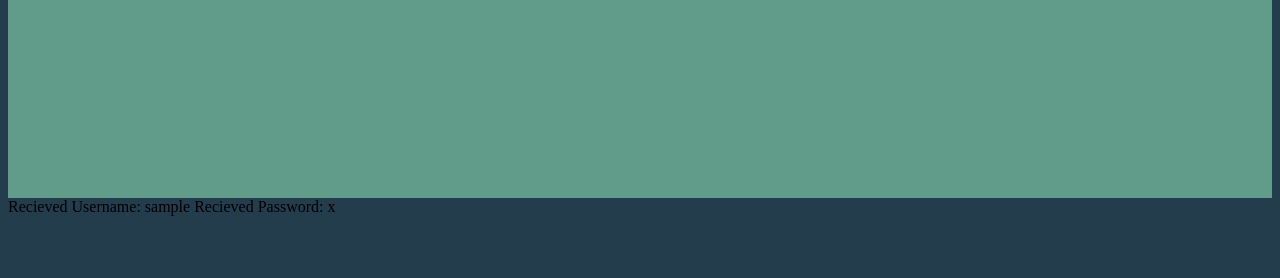
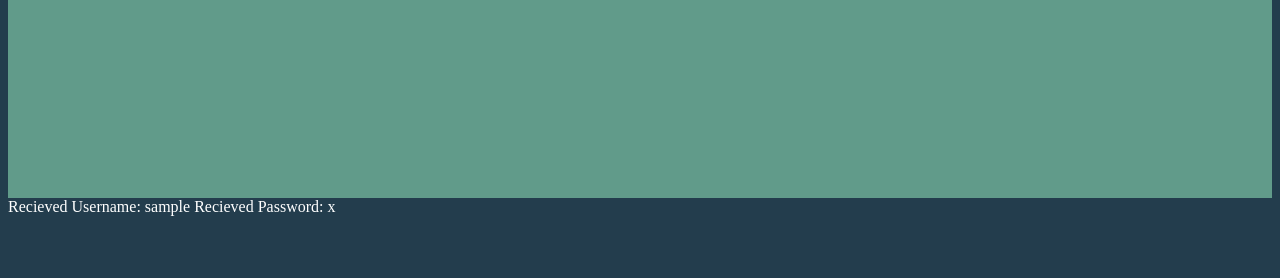
Before and after one commit to GucciGerm/Cammando_Narwhal, a Flask app: template templates/auth.html in a window 1280 px wide. Shown: the part 530-808 px from the top of the page. Run offline with Flask 2, Linux system fonts and the light colour scheme; the template is opened without the code that fills it: most values are stand-ins (such as "Sample title", 1, 10 or a date in 2020).

Commit message:
revise html

```diff
--- a/static/styles.css
+++ b/static/styles.css
@@ -5,6 +5,6 @@
 html {height: 100%;}
 body {height: 100%; background: var(--headfoot);}
 main {height: 90%; background: green;}
-footer {height: 10%; background: var(--headfoot);}
+footer {height: 10%; background: var(--headfoot); color: white;}
 article {height: 100%; background: #619b8a; width: 100%; float:left;}
 aside {height: 0%; background: #233d4d; width: 0%; height: 0%; float: right; display:none;}
```
